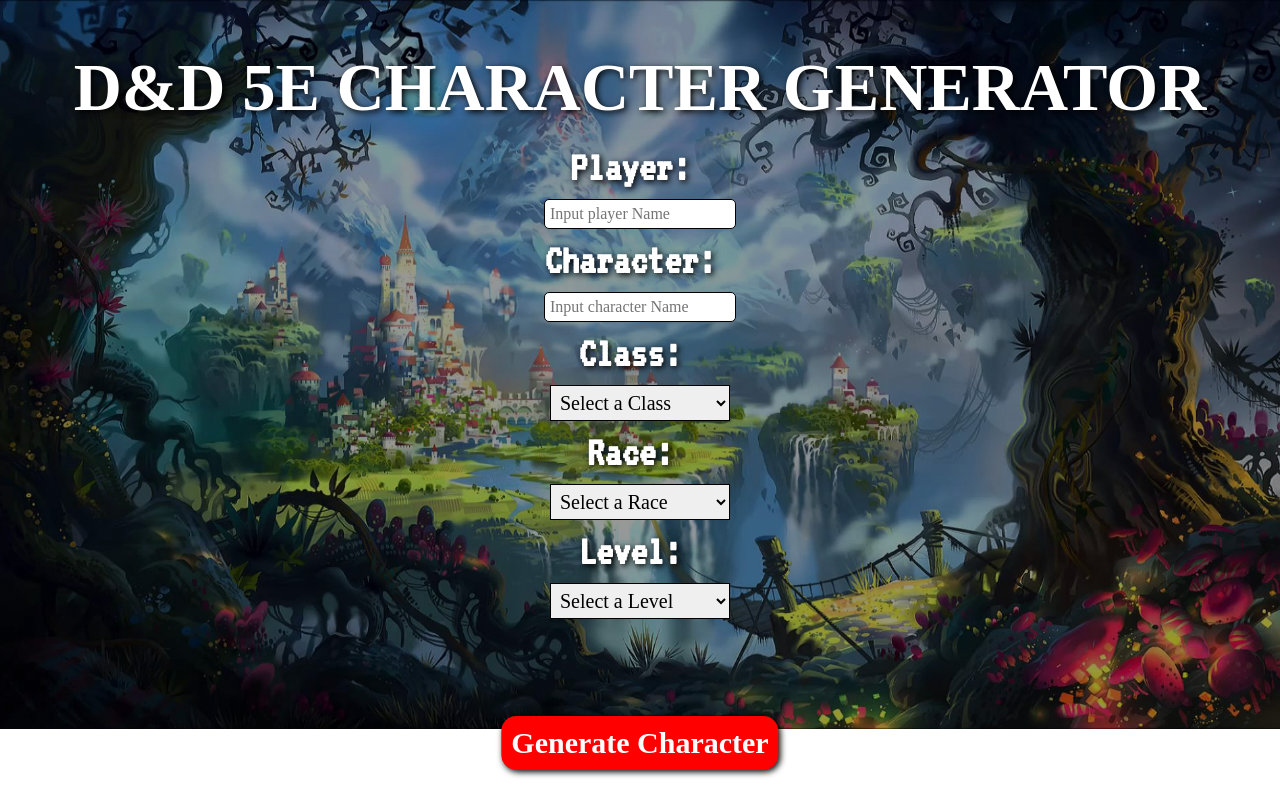
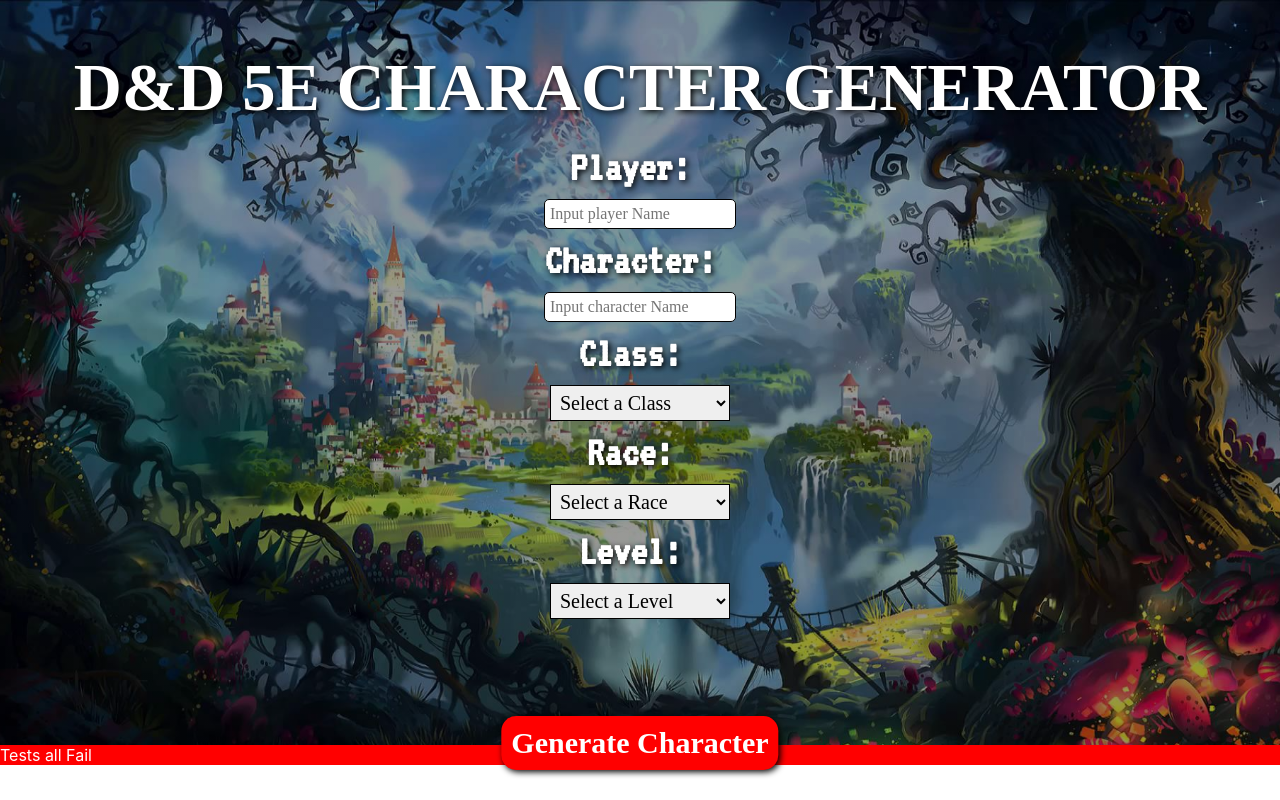
Before and after one commit to Jaden-Drury/Fantasy-Character-Generator, a React (Create React App) app in the folder finalproject/: page / in a window 1280 px wide. Built offline with nearby package versions, Linux system fonts and the light colour scheme; a web font is replaced by a local one.

Commit message:
Add Testing Capabilities
Payer and Character name test added

```diff
--- a/finalproject/src/App.css
+++ b/finalproject/src/App.css
@@ -143,3 +143,18 @@
     font-size:12pt;
     border:1px solid black;
 }
+
+.ReactTest{
+    color: white;
+}
+
+.red-green-refactor-fail{
+    background-color: red;
+    margin-top: 0px;
+    padding-top: 0px;
+}
+.red-green-refactor-pass{
+    background-color: green;
+    margin-top: 0px;
+    padding-top: 0px;
+}
--- a/finalproject/src/App.js
+++ b/finalproject/src/App.js
@@ -3,14 +3,15 @@
 import Selectors from './Selectors';
 import Printable from './Printable';
 import ClassSkills from './ClassSkills';
+import ReactTest from './testRender/ReactTest.js'
 
 class App extends Component {
     constructor(props){
         super(props);
         this.state = {
             PrintableVisible: false,
-            playerName: "",
-            characterName: "",
+            playerName: null,
+            characterName: null,
             userClass:"",
             race:"",
             level:"",
@@ -73,7 +74,7 @@
         try{
             if (this.state.PrintableVisible === true){
                 return(
-                    <Printable playerName={this.state.playerName} characterName={this.state.characterName} userClass={this.state.userClass} race={this.state.race} level={this.state.level} strength={this.state.strength} dexterity={this.state.dexterity}  constitution={this.state.constitution}  intelligence={this.state.intelligence}  wisdom={this.state.wisdom}  charisma={this.state.charisma}/>
+                        <Printable playerName={this.state.playerName} characterName={this.state.characterName} userClass={this.state.userClass} race={this.state.race} level={this.state.level} strength={this.state.strength} dexterity={this.state.dexterity}  constitution={this.state.constitution}  intelligence={this.state.intelligence}  wisdom={this.state.wisdom}  charisma={this.state.charisma}/>
                 )
             } else {
                 return(
@@ -105,6 +106,10 @@
 
             {this.printable()}
 
+            {/*/!*Uncomment The below line to enable testing*!/*/}
+            <ReactTest playerName={this.state.playerName} characterName={this.state.characterName}/>
+            {/*/!*Uncomment The above line to enable testing*!/*/}
+
             <button className="generate" onClick={this.generate}>
                 {this.state.buttonText}
             </button>
--- a/finalproject/src/Selectors.js
+++ b/finalproject/src/Selectors.js
@@ -14,8 +14,8 @@
             class: "",
             race: "",
             level: "",
-            playerName: "",
-            characterName: ""
+            playerName: null,
+            characterName: null
         };
 
         // This binding is necessary to make `this` work in the callback
--- /dev/null
+++ b/finalproject/src/testRender/ReactTest.js
@@ -0,0 +1,53 @@
+/**
+ * Created by jadendrury on 10/21/18.
+ */
+
+import React, { Component } from 'react';
+import '../App.css';
+import Fail from './fail'
+import Pass from './pass'
+
+
+class ReactTest extends Component{
+
+    constructor(props){
+        super(props);
+        this.state = {
+            testState: "false",
+        };
+    }
+
+    setTestState(){
+        if(this.props.playerName === null){
+            this.setState({testState: "false"})
+        }
+    }
+
+    NameNotNull(){
+        if(this.props.playerName === null || this.props.characterName === null){ //this is a example of how testing is set up
+            console.log("Test is False and Fails")
+            return(
+                <Fail/>
+            )
+        }else{
+            console.log("Test is True and Passes")
+            return(
+                <Pass/>
+            )
+
+        }
+    }
+
+    render(){
+        this.NameNotNull()
+        return(
+
+            <div className="ReactTest">
+
+                {this.NameNotNull()}
+
+            </div>
+        );
+    }
+}
+export default ReactTest;
--- /dev/null
+++ b/finalproject/src/testRender/fail.js
@@ -0,0 +1,17 @@
+/**
+ * Created by jadendrury on 10/21/18.
+ */
+import React, {Component} from 'react'
+
+class Fail extends Component{
+
+    render(){
+        return(
+            <div className="red-green-refactor-fail">
+                <div><p>Tests all Fail</p></div>
+            </div>
+        )
+    }
+}
+
+export default Fail
--- /dev/null
+++ b/finalproject/src/testRender/pass.js
@@ -0,0 +1,17 @@
+/**
+ * Created by jadendrury on 10/21/18.
+ */
+import React, {Component} from 'react'
+
+class Pass extends Component{
+
+    render(){
+        return(
+            <div className="red-green-refactor-pass">
+                <div><p>Tests all Pass</p></div>
+            </div>
+        )
+    }
+}
+
+export default Pass
```
